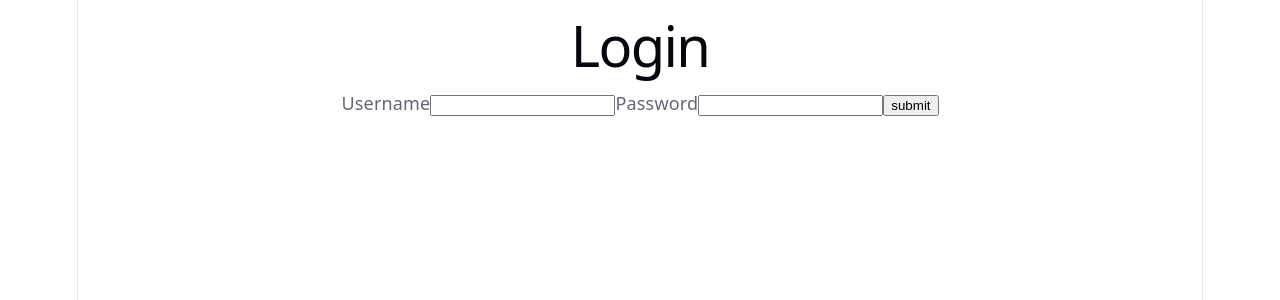
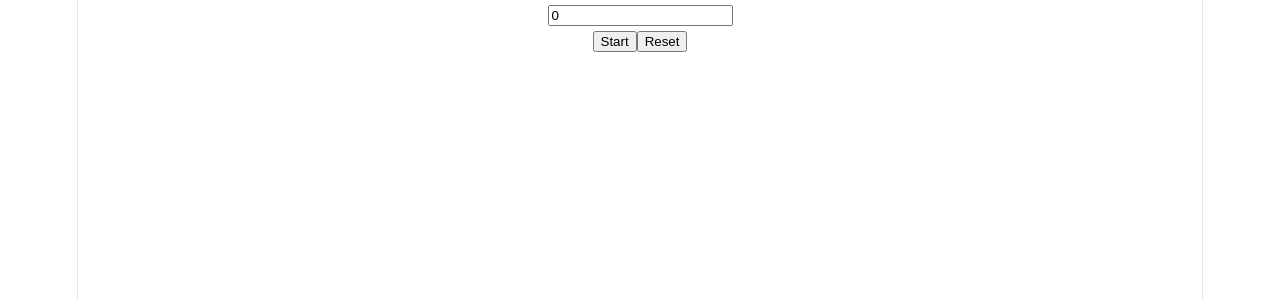
Before and after one commit to somgitreact/minibuilout, a React (Vite) app: page / in a window 1280 px wide. Shown: the top 300 px of the page. Built offline with nearby package versions, Linux system fonts and the light colour scheme.

Commit message:
upload stopwatch

```diff
--- a/src/App.jsx
+++ b/src/App.jsx
@@ -4,14 +4,15 @@ import viteLogo from './assets/vite.svg'
 import heroImg from './assets/hero.png'
 import './App.css'
 import Login from './component/Login'
+import Stopwatch from './component/Stopwatch'
 
 function App() {
 
 
   return (
     <>
-    <Login />
-
+    {/* <Login /> */}
+        <Stopwatch />
     </>
   )
 }
--- /dev/null
+++ b/src/component/Stopwatch.jsx
@@ -0,0 +1,35 @@
+import React, { useEffect, useRef, useState } from 'react'
+
+const Stopwatch = () => {
+    const [incNum, setIncNum] = useState(0)
+    const [run, setRun] = useState(true)
+    const countref = useRef(null)
+
+    const startstop = ()=>{
+
+    if(run){
+ countref.current = setInterval(() => {
+        setIncNum((prev)=> prev + 1)
+    }, 1000);
+    setRun(false)
+    }
+ if(!run){
+clearInterval(countref.current)
+setRun(true)
+ }
+    }
+     const reset = ()=>{
+setIncNum(0)
+    }
+
+  return (
+    <div>
+        <input type='text' value={incNum} readOnly />
+        <br/>
+        <button type='button' onClick={startstop}>{run ? 'Start' : 'Stop'}</button>
+        <button type='button' onClick={reset}>Reset</button>
+    </div>
+  )
+}
+
+export default Stopwatch
```
